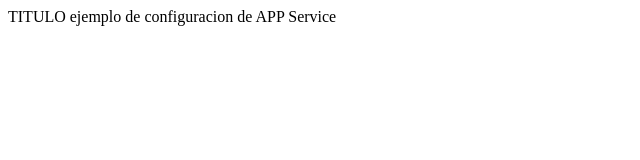
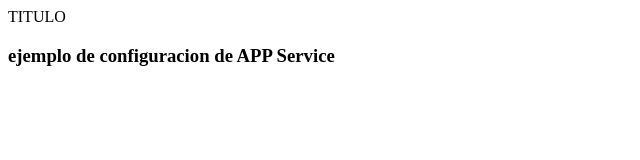
Before and after one commit to AlexandraGomez14/deployUTEC, a plain HTML site: page index.html in a window 1280 px wide. Shown: the whole page, without its empty margins (0-640 px from the left). Drawn offline with Linux system fonts and the light colour scheme.

Commit message:
Update index.html

```diff
--- a/index.html
+++ b/index.html
@@ -1,6 +1,6 @@
 <html>
-	<head>TITULO</head>
+	<head>TITULO<br/></head>
 	<body>
-		ejemplo de configuracion de APP Service
+		<h3>ejemplo de configuracion de APP Service</h3>
 	</body>
 </html>
```
